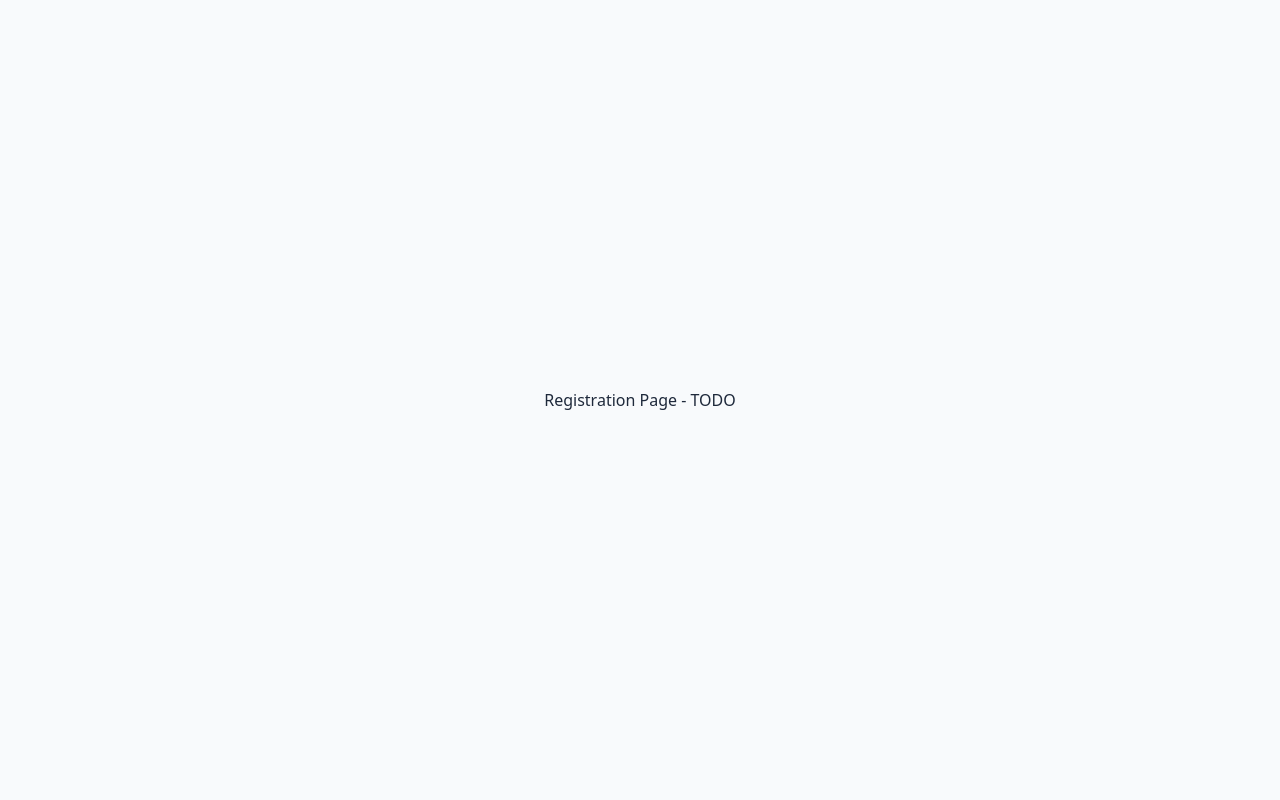
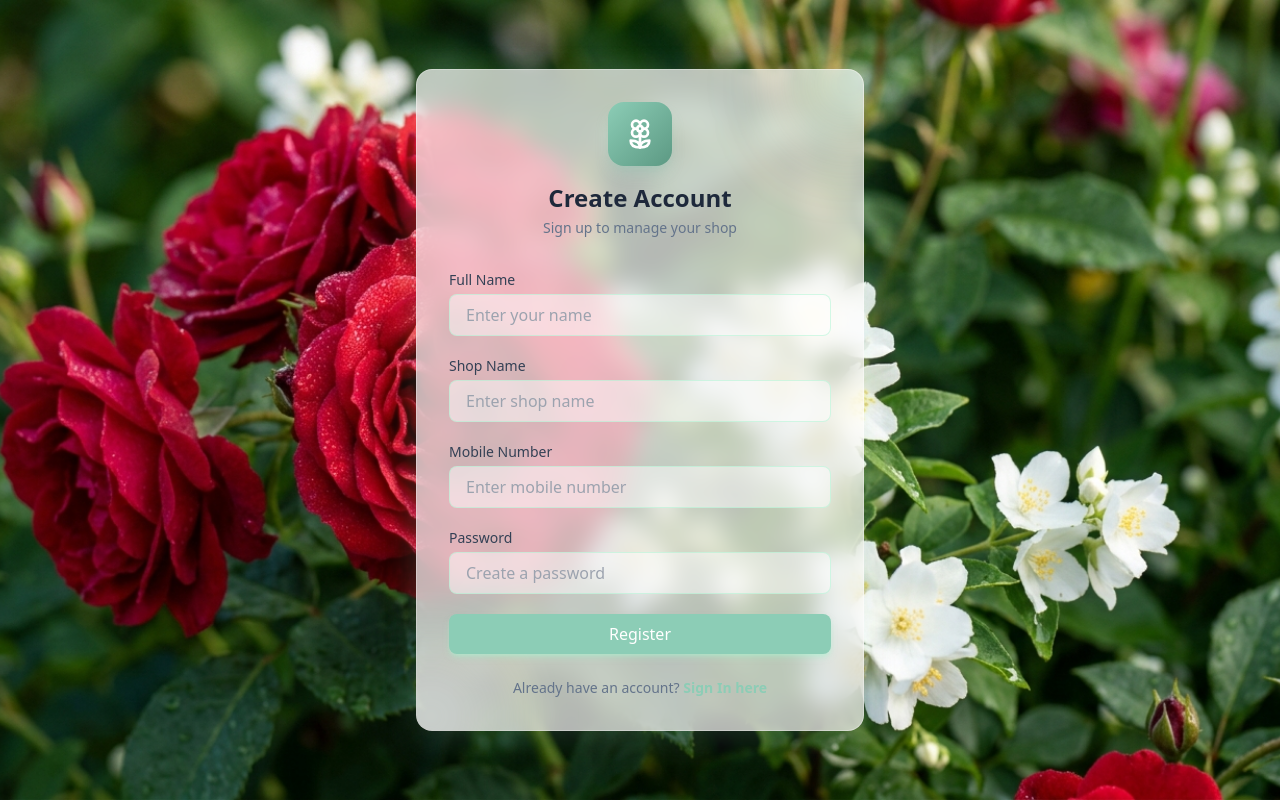
Before and after one commit to PRAKASH-CODES161/flower-frontend1, a React (Vite) app: page /register in a window 1280 px wide. Built offline with nearby package versions, Linux system fonts and the light colour scheme; no server answers.

Commit message:
Create Register page

```diff
--- a/src/App.jsx
+++ b/src/App.jsx
@@ -3,6 +3,7 @@ import { Routes, Route, Navigate } from 'react-router-dom';
 import { AuthProvider, useAuth } from './context/AuthContext';
 import { LanguageProvider } from './context/LanguageContext';
 import Login from './pages/auth/Login';
+import Register from './pages/auth/Register';
 import ForgotPassword from './pages/auth/ForgotPassword';
 import AdminLayout from './components/layout/AdminLayout';
 import Dashboard from './pages/dashboard/Dashboard';
@@ -39,11 +40,7 @@ export default function App() {
 
         {/* Auth Routes */}
         <Route path="/login" element={<Login />} />
-        <Route path="/register" element={
-          <div className="min-h-screen flex items-center justify-center bg-slate-50">
-            Registration Page - TODO
-          </div>
-        } />
+        <Route path="/register" element={<Register />} />
         <Route path="/forgot-password" element={<ForgotPassword />} />
 
         {/* Protected Routes */}
--- /dev/null
+++ b/src/pages/auth/Register.jsx
@@ -0,0 +1,123 @@
+import React, { useState } from 'react';
+import { useNavigate, Link } from 'react-router-dom';
+import { useAuth } from '../../context/AuthContext';
+import { Flower2, Loader2 } from 'lucide-react';
+
+export default function Register() {
+  const [name, setName] = useState('');
+  const [mobileNumber, setMobileNumber] = useState('');
+  const [password, setPassword] = useState('');
+  const [shopName, setShopName] = useState('');
+  const [error, setError] = useState('');
+  const [loading, setLoading] = useState(false);
+
+  const { register } = useAuth();
+  const navigate = useNavigate();
+
+  const handleSubmit = async (e) => {
+    e.preventDefault();
+    setError('');
+
+    if (!name || !mobileNumber || !password || !shopName) {
+      setError('Please fill in all fields');
+      return;
+    }
+
+    setLoading(true);
+    try {
+      await register(mobileNumber, password, name, shopName);
+      navigate('/dashboard');
+    } catch (err) {
+      setError(err.message || 'Registration failed');
+    } finally {
+      setLoading(false);
+    }
+  };
+
+  return (
+    <div className="min-h-screen flex items-center justify-center p-4">
+      <div className="glass-card w-full max-w-md p-8 relative overflow-hidden">
+        {/* Decorative elements */}
+        <div className="absolute top-[-50px] right-[-50px] w-32 h-32 bg-mint-primary/20 rounded-full blur-2xl"></div>
+        <div className="absolute bottom-[-50px] left-[-50px] w-32 h-32 bg-mint-light/40 rounded-full blur-2xl"></div>
+
+        <div className="relative z-10">
+          <div className="flex flex-col items-center mb-8">
+            <div className="w-16 h-16 bg-gradient-to-br from-mint-primary to-mint-dark rounded-2xl flex items-center justify-center mb-4 shadow-lg shadow-mint-primary/30">
+              <Flower2 className="w-8 h-8 text-white" />
+            </div>
+            <h1 className="text-2xl font-bold text-slate-800">Create Account</h1>
+            <p className="text-slate-500 text-sm mt-1">Sign up to manage your shop</p>
+          </div>
+
+          {error && (
+            <div className="bg-red-50/80 border border-red-200 text-red-600 px-4 py-3 rounded-lg mb-6 text-sm backdrop-blur-sm">
+              {error}
+            </div>
+          )}
+
+          <form onSubmit={handleSubmit} className="space-y-5">
+            <div>
+              <label className="block text-sm font-medium text-slate-700 mb-1">Full Name</label>
+              <input
+                type="text"
+                value={name}
+                onChange={(e) => setName(e.target.value)}
+                className="glass-input"
+                placeholder="Enter your name"
+              />
+            </div>
+
+            <div>
+              <label className="block text-sm font-medium text-slate-700 mb-1">Shop Name</label>
+              <input
+                type="text"
+                value={shopName}
+                onChange={(e) => setShopName(e.target.value)}
+                className="glass-input"
+                placeholder="Enter shop name"
+              />
+            </div>
+
+            <div>
+              <label className="block text-sm font-medium text-slate-700 mb-1">Mobile Number</label>
+              <input
+                type="tel"
+                value={mobileNumber}
+                onChange={(e) => setMobileNumber(e.target.value)}
+                className="glass-input"
+                placeholder="Enter mobile number"
+              />
+            </div>
+
+            <div>
+              <label className="block text-sm font-medium text-slate-700 mb-1">Password</label>
+              <input
+                type="password"
+                value={password}
+                onChange={(e) => setPassword(e.target.value)}
+                className="glass-input"
+                placeholder="Create a password"
+              />
+            </div>
+
+            <button
+              type="submit"
+              disabled={loading}
+              className="glass-button w-full flex items-center justify-center py-2.5 mt-2"
+            >
+              {loading ? <Loader2 className="w-5 h-5 animate-spin" /> : 'Register'}
+            </button>
+          </form>
+
+          <p className="text-center text-sm text-slate-500 mt-6">
+            Already have an account?{' '}
+            <Link to="/login" className="text-mint-primary hover:text-mint-dark font-semibold transition-colors">
+              Sign In here
+            </Link>
+          </p>
+        </div>
+      </div>
+    </div>
+  );
+}
```
